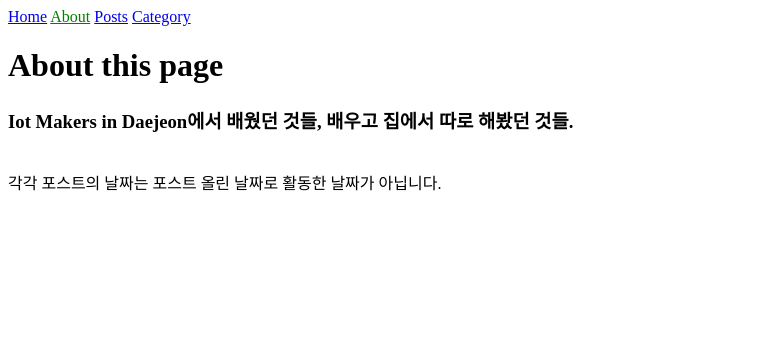
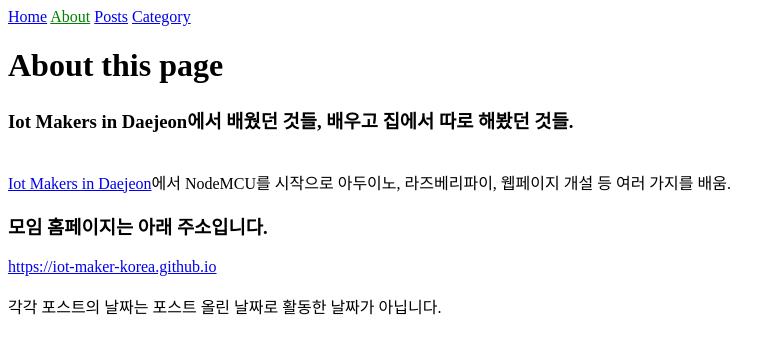
Before and after one commit to imaaan-lab/imaaan-lab.github.io, a Jekyll site: the page built from about.md, in a window 1280 px wide. Shown: the top 354 px of the page, without its empty margins (0-782 px from the left). Built offline with Jekyll 4.4.1, drawn with Linux system fonts in a browser that asks for light colours.

Commit message:
Update about.md

```diff
--- a/about.md
+++ b/about.md
@@ -5,4 +5,10 @@ title: NICKY
 # About this page
 ### Iot Makers in Daejeon에서 배웠던 것들, 배우고 집에서 따로 해봤던 것들.
 <br/>
+[Iot Makers in Daejeon](https://iot-maker-korea.github.io/)에서 NodeMCU를 시작으로 아두이노, 라즈베리파이, 웹페이지 개설 등 여러 가지를 배움.
+<br/>
+### 모임 홈페이지는 아래 주소입니다.
+<https://iot-maker-korea.github.io>
+<br/>
+<br/>
 각각 포스트의 날짜는 포스트 올린 날짜로 활동한 날짜가 아닙니다.
```
